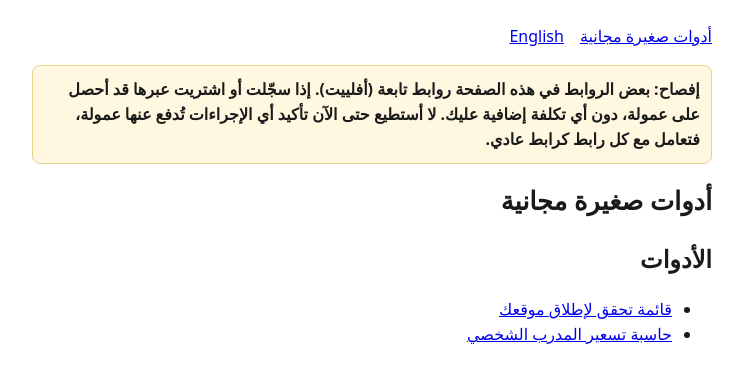
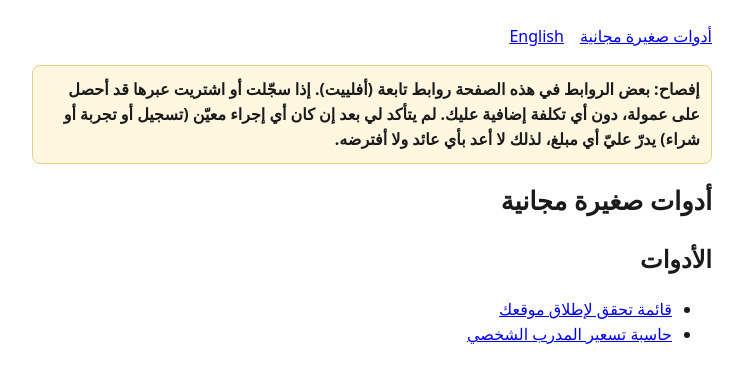
Before and after one commit to valba4668/free-tools, a plain HTML site: page ar/index.html in a window 1280 px wide. Shown: the whole page, without its empty margins (268-1011 px from the left). Drawn offline with Linux system fonts and the light colour scheme.

Commit message:
Revise affiliate disclosure in index.html
Updated the disclosure statement regarding affiliate links.

```diff
--- a/ar/index.html
+++ b/ar/index.html
@@ -1,2 +1,2 @@
-<!doctype html><html lang="ar" dir="rtl"><head><meta charset="utf-8"><meta name="viewport" content="width=device-width,initial-scale=1"><title>أدوات صغيرة مجانية</title><meta name="description" content="أدوات صغيرة مجانية"><style>body{font-family:system-ui,sans-serif;max-width:680px;margin:1.5em auto;padding:0 1em;line-height:1.55;color:#1a1a1a}h1{font-size:1.6em}.d{background:#fff7e0;border:1px solid #e6d28a;padding:.7em;border-radius:8px}.o{border:1px solid #ddd;border-radius:8px;padding:1em;margin-top:2em}label{display:block;margin:.6em 0}input{padding:.4em;width:10em}button{padding:.5em .9em;margin:.3em 0}nav a{margin-inline-end:1em}.r{font-size:1.15em;margin:.4em 0}small{color:#555}</style></head><body>
-<nav><a href="index.html">أدوات صغيرة مجانية</a><a href="../en/index.html">English</a></nav><p class="d"><strong>إفصاح: بعض الروابط في هذه الصفحة روابط تابعة (أفلييت). إذا سجّلت أو اشتريت عبرها قد أحصل على عمولة، دون أي تكلفة إضافية عليك. لا أستطيع حتى الآن تأكيد أي الإجراءات تُدفع عنها عمولة، فتعامل مع كل رابط كرابط عادي.</strong></p><h1>أدوات صغيرة مجانية</h1><h2>الأدوات</h2><ul><li><a href="launch-checklist.html">قائمة تحقق لإطلاق موقعك</a></li><li><a href="pricing-calculator.html">حاسبة تسعير المدرب الشخصي</a></li></ul></body></html>
+<!doctype html><html lang="ar" dir="rtl"><head><meta charset="utf-8"><meta name="viewport" content="width=device-width,initial-scale=1"><title>أدوات صغيرة مجانية</title><meta name="description" content="أدوات صغيرة مجانية"><style>body{font-family:system-ui,sans-serif;max-width:680px;margin:1.5em auto;padding:0 1em;line-height:1.55;color:#1a1a1a}h1{font-size:1.6em}.d{background:#fff7e0;border:1px solid #e6d28a;padding:.7em;border-radius:8px}.o{border:1px solid #ddd;border-radius:8px;padding:1em;margin-top:2em}label{display:block;margin:.9em 0}input{padding:.55em;width:100%;max-width:20em;box-sizing:border-box;font-size:1em;margin-top:.25em;display:block}input[type=checkbox]{display:inline;width:auto;margin-inline-end:.5em}.e{color:#b00020}@media(max-width:480px){body{margin:.8em}h1{font-size:1.35em}}button{padding:.5em .9em;margin:.3em 0}nav a{margin-inline-end:1em}.r{font-size:1.15em;margin:.4em 0}small{color:#555}</style></head><body>
+<nav><a href="index.html">أدوات صغيرة مجانية</a><a href="../en/index.html">English</a></nav><p class="d"><strong>إفصاح: بعض الروابط في هذه الصفحة روابط تابعة (أفلييت). إذا سجّلت أو اشتريت عبرها قد أحصل على عمولة، دون أي تكلفة إضافية عليك. لم يتأكد لي بعد إن كان أي إجراء معيّن (تسجيل أو تجربة أو شراء) يدرّ عليّ أي مبلغ، لذلك لا أعد بأي عائد ولا أفترضه.</strong></p><h1>أدوات صغيرة مجانية</h1><h2>الأدوات</h2><ul><li><a href="launch-checklist.html">قائمة تحقق لإطلاق موقعك</a></li><li><a href="pricing-calculator.html">حاسبة تسعير المدرب الشخصي</a></li></ul></body></html>
```
